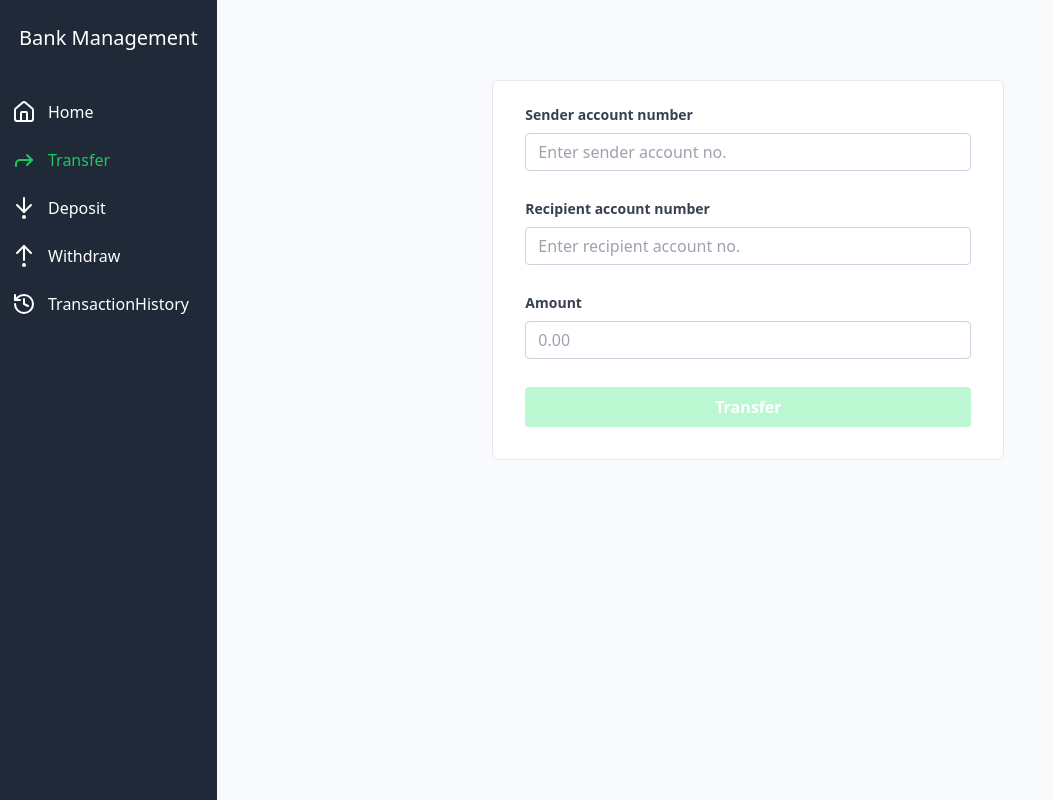
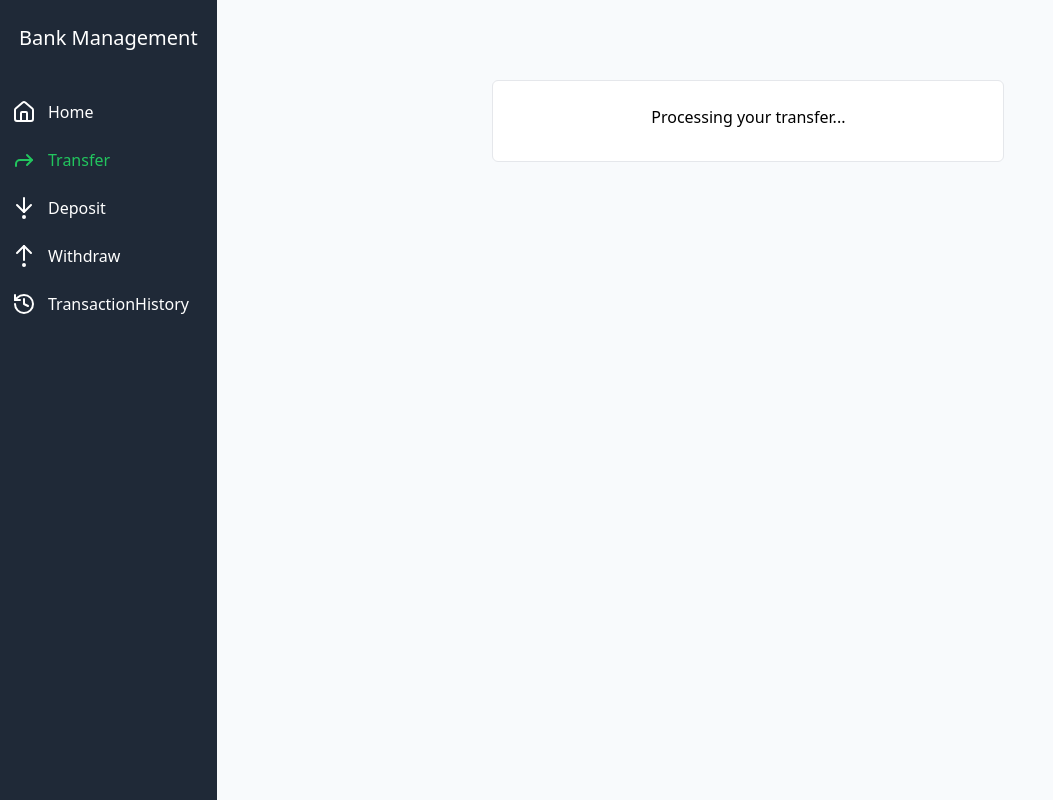
Before and after one commit to one-project-one-month/bms_frontend_react, a React (Vite) app: page /transfer in a window 1280 px wide. Both pictures are taken after a click on the button "Transfer". Shown: the whole page, without its empty margins (0-1053 px from the left). Built offline with nearby package versions, Linux system fonts and the light colour scheme.

Commit message:
fixed bugs

```diff
--- a/src/pages/transfer/Inputs.tsx
+++ b/src/pages/transfer/Inputs.tsx
@@ -40,7 +40,7 @@ const Inputs = ({ accounts,
             <label className="block text-gray-700 text-sm font-bold mb-2" htmlFor="sender">
                 Amount
             </label>
-            <input className={`appearance-none border rounded w-full py-2 px-3 ${accounts.amount.isTouched && accounts.amount.name.length== 0 ? 'border-red-500 ' : 'border-secondaryBorderColor'} text-gray-700 mb-3 leading-tight focus:outline-none focus:shadow-outline`}name="amount" id="amount" type="text" placeholder="0.00" value={accounts.amount.name} onChange={(e)=> handleOnChange(e.target.name,e.target.value)} />
+            <input className={`appearance-none border rounded w-full py-2 px-3 ${accounts.amount.isTouched && accounts.amount.name.length== 0 ? 'border-red-500 ' : 'border-secondaryBorderColor'} text-gray-700 mb-3 leading-tight focus:outline-none focus:shadow-outline`}name="amount" id="amount" type="number" placeholder="0.00" value={accounts.amount.name} onChange={(e)=> handleOnChange(e.target.name,e.target.value)} />
             {accounts.amount.isTouched && accounts.amount.name.length ==0 && <p className="text-red-500 text-xs italic">Please enter amount</p>}
         </div>
         <div className="flex items-center justify-between">
--- a/src/pages/transfer/TransferPage.tsx
+++ b/src/pages/transfer/TransferPage.tsx
@@ -17,10 +17,11 @@ const TransferPage = () => {
 
     const [success,setSuccess] = useState (false)
 
+    const [loading,setLoading] = useState(false)
+
     const [errorMessage,setErrorMessage] = useState<error | null> (null)
     console.log(errorMessage);
 
-    // Define your request body
     const convertAmount = parseInt(accounts.amount.name,10)
 
     const requestBody: RequestBody = {
@@ -31,13 +32,13 @@ const TransferPage = () => {
             transferAmount:convertAmount ,
         },
     };
-    // Define your headers
+
     const headers = {
         'Content-Type': 'application/json',
-        'Authorization': 'Bearer eyJhbGciOiJIUzI1NiIsInR5cCI6IkpXVCJ9.eyJhZG1pbkNvZGUiOiJibXNfMWFkNGI2N2UyYjVhN2JlNjA5MTJhYTJkNDc0ZDQxMGEiLCJyb2xlIjoiQWRtaW4iLCJpYXQiOjE3MTcyMzA1ODAsImV4cCI6MTcxNzMxNjk4MH0.WIvuEAVCxXkZRuyaX2N9tczuh6gDgbNaZC4Xk8K-Bvo'
+        'Authorization': 'Bearer eyJhbGciOiJIUzI1NiIsInR5cCI6IkpXVCJ9.eyJhZG1pbkNvZGUiOiJibXNfMWFkNGI2N2UyYjVhN2JlNjA5MTJhYTJkNDc0ZDQxMGEiLCJyb2xlIjoiQWRtaW4iLCJpYXQiOjE3MTc1MTg5NDEsImV4cCI6MTcxNzYwNTM0MX0.8V3HpknIudVV1mv7R0-9ZVVH_er8sDeUPn8o4ke23fw'
     };
 
-    // Define the request configuration
+
     const config: AxiosRequestConfig = {
         headers: headers
     };
@@ -57,7 +58,8 @@ const TransferPage = () => {
     const clickHandler = async()  => {
 
         try {
-            // Validate the request body before making the request
+            setLoading(true)
+
             RequestBodySchema.parse(requestBody);
 
             const response: AxiosResponse<{ data: ResponseData }> = await axios.post<{ data: ResponseData }>(
@@ -65,7 +67,7 @@ const TransferPage = () => {
                 requestBody,
                 config
             );
-            // Validate the response data
+
             ResponseDataSchema.parse(response.data.data);
 
             console.log('Response data:', response.data.data);
@@ -73,6 +75,7 @@ const TransferPage = () => {
                 setData(response.data.data)
                 setSuccess(true)
                 setErrorMessage(null)
+                setLoading(false)
             }else if(response.status !== 200) {
                 console.log(response);
 
@@ -81,10 +84,12 @@ const TransferPage = () => {
             if (axios.isAxiosError(error)) {
                 console.error('Axios error:', error.message);
                 setErrorMessage(error)
+                setLoading(false)
                 if (error.response) {
                     console.error('Response data:', error.response.data);
                     setErrorMessage(error.response.data)
                     setSuccess(false)
+                    setLoading(false)
                 }
             } else {
                 console.error('Unexpected error:', error);
@@ -96,11 +101,13 @@ const TransferPage = () => {
         <div className="w-full bg-PrimaryBg mx-auto h-screen">
             <div className="w-full max-w-lg mx-auto mt-20">
                 <form className="bg-secondaryBg border border-borderColor rounded-md px-8 pt-6 pb-8 mb-4">
-                        {!success && !errorMessage?.message && <Inputs accounts={accounts} handleOnChange={handleOnChange}
+                        {!success && !errorMessage?.message && !loading &&
+                         <Inputs accounts={accounts} handleOnChange={handleOnChange}
                         isCompleted={isCompleted} clickHandler={clickHandler}/>}
 
                         {success && <SuccessMessage data={data}/>}
-                        {errorMessage && (
+                        {loading && <p className=' text-center'>Processing your transfer...</p> }
+                        {errorMessage &&  (
                         <div className='w-full flex items-center justify-center gap-2'>
                             <img src={notallowed} alt="notallowed" className='w-4' />
                             <p className='text-sm text-center text-deleteBtn'>
```
